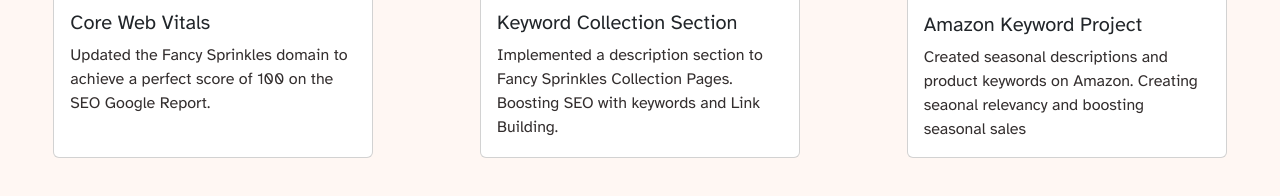
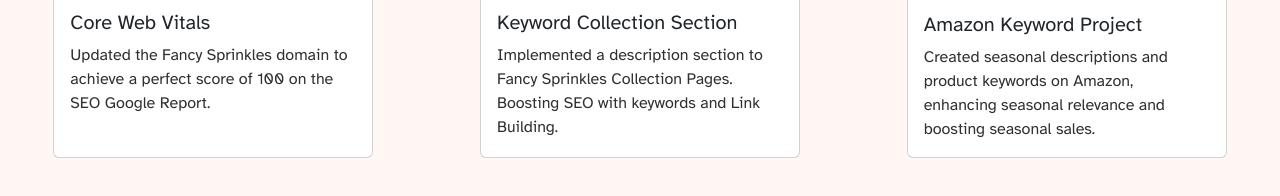
Before and after one commit to ajosvargas/portfolio, a plain HTML site: page work.html in a window 1280 px wide. Shown: the part 970-1166 px from the top of the page. Drawn offline with nearby package versions, Linux system fonts and the light colour scheme; a web font is replaced by a local one.

Commit message:
text changes

```diff
--- a/work.html
+++ b/work.html
@@ -91,7 +91,7 @@
                     <img src="photos/amazon.png" class="card-img-top" alt="kitchen repairs homepage photo">
                     <div class="card-body">
                       <h5 class="card-title">Amazon Keyword Project</h5>
-                      <p class="card-text">Created seasonal descriptions and product keywords on Amazon. Creating seaonal relevancy and boosting seasonal sales </p>
+                      <p class="card-text">Created seasonal descriptions and product keywords on Amazon, enhancing seasonal relevance and boosting seasonal sales.</p>
                     </div>
                 </div>
             </div>
```
